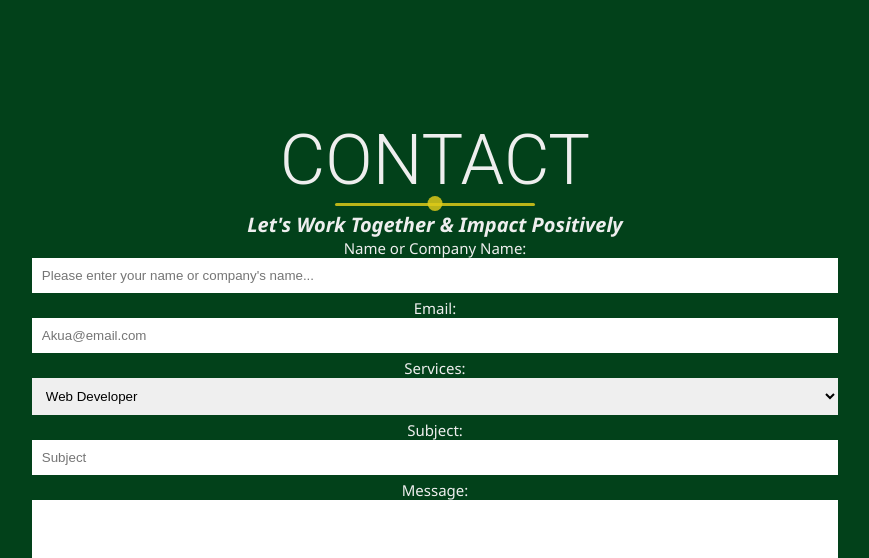
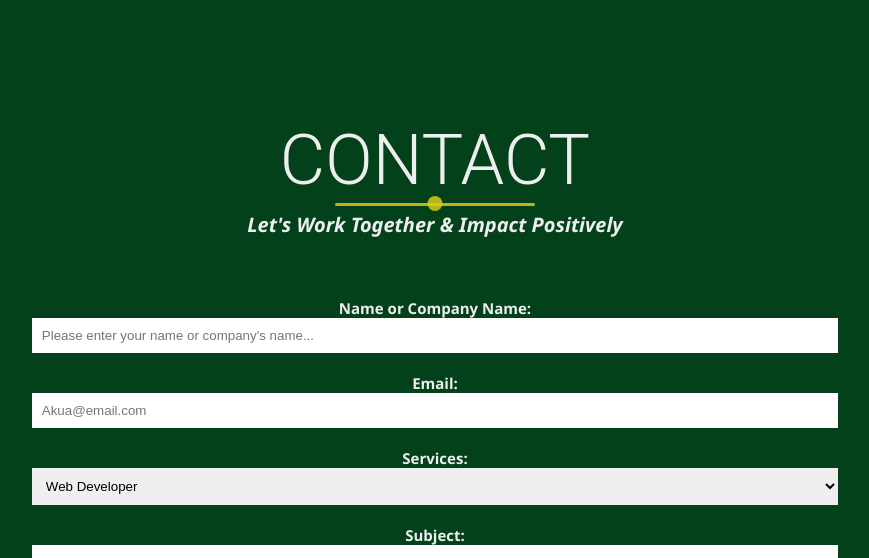
Before and after one commit to mimifitz/portfolio, a PHP site: page / in a window 1280 px wide. Shown: the part 5942-6500 px from the top of the page, without its empty margins (205-1074 px from the left). Run offline with PHP 8.4, Linux system fonts and the light colour scheme.

Commit message:
Contact form refactored and updated in css file

```diff
--- a/pages/index.html
+++ b/pages/index.html
@@ -134,7 +134,7 @@
                     <div class="my-skills">
                         <div class="skills">
                             <div class="icon-container">
-                                <i class="fa fa-database"></i>
+                                <i class="fa fa-tasks"></i>
                             </div>
                             <h1>Project Management</h1>
                             <p>From a entrepreneurial background, I have had the experience of working in a well
@@ -279,7 +279,8 @@
                     <input type="text" id="subject" name="text" placeholder="Subject" required>
                     <label for="message">Message:</label>
                     <textarea name="message" id="message" cols="10" rows="10"></textarea>
-                    <input type="submit" value="Submit" aria-required="true"><input type="reset" value="Clear">
+                    <input type="submit" value="Submit" id="submit" aria-required="true"><input type="reset"
+                        value="Clear">
                 </form>
             </div>
         </section>
--- a/pages/style.css
+++ b/pages/style.css
@@ -487,17 +487,18 @@ transform:translateX(-50%);
 
 form {
     width: 70%;
-    margin: 0 auto;
+    margin: 6rem auto;
 }
 
 form label{
 font-size: 1.5rem;
+font-weight : bold;
 }
 
 input,select,textarea{
     width: 100%;
     padding:1rem;
-    margin-bottom: 5px;
+    margin-bottom: 20px;
     border: none;
     outline-color: #ff00b3;
 }
@@ -507,6 +508,7 @@ input[type="submit"]{
     background-color: #ff00b3;
     color: #eeee;
     padding: 1rem 2rem;
+    font-size : 1.5rem;
     border-radius: .8rem;
     cursor: pointer;
     transition: background-color 650ms;
```
